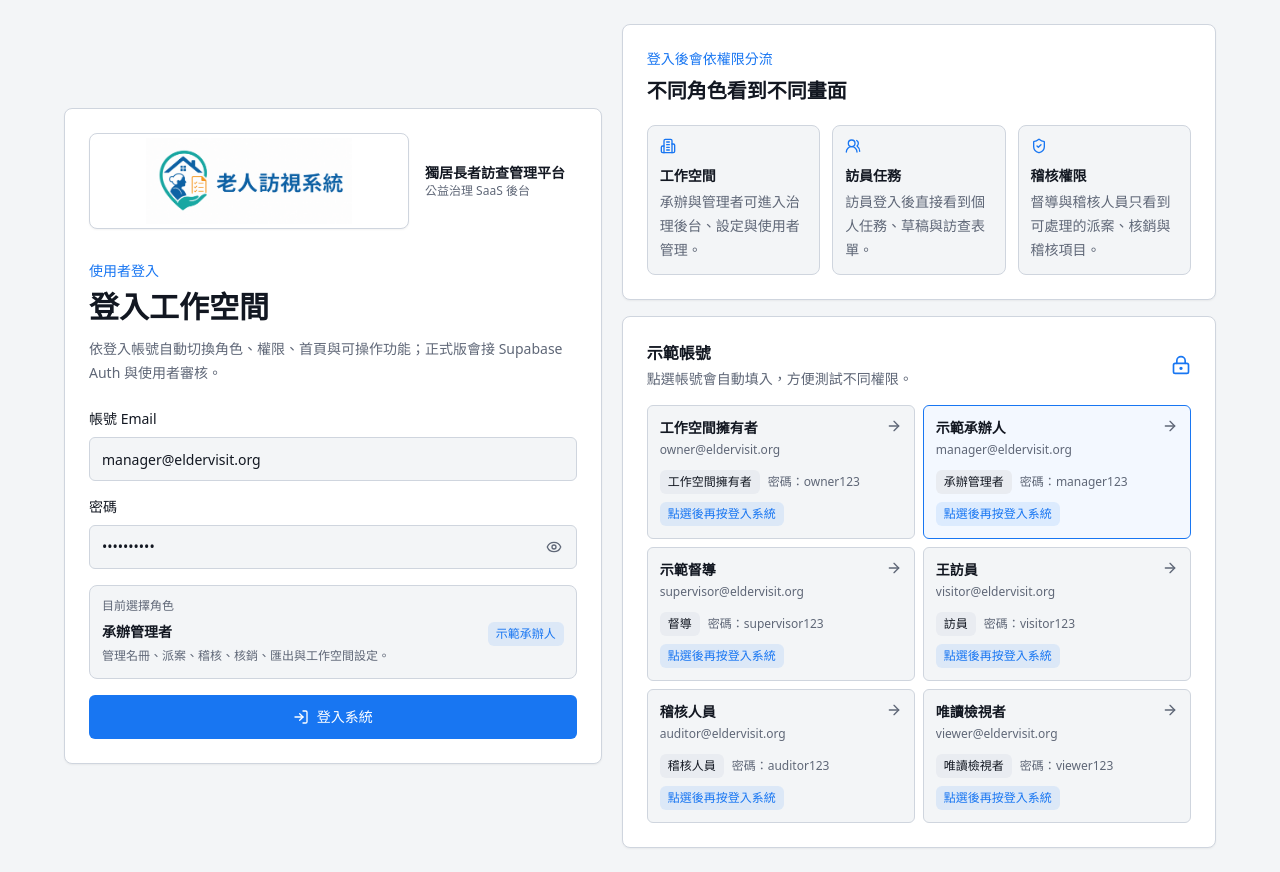
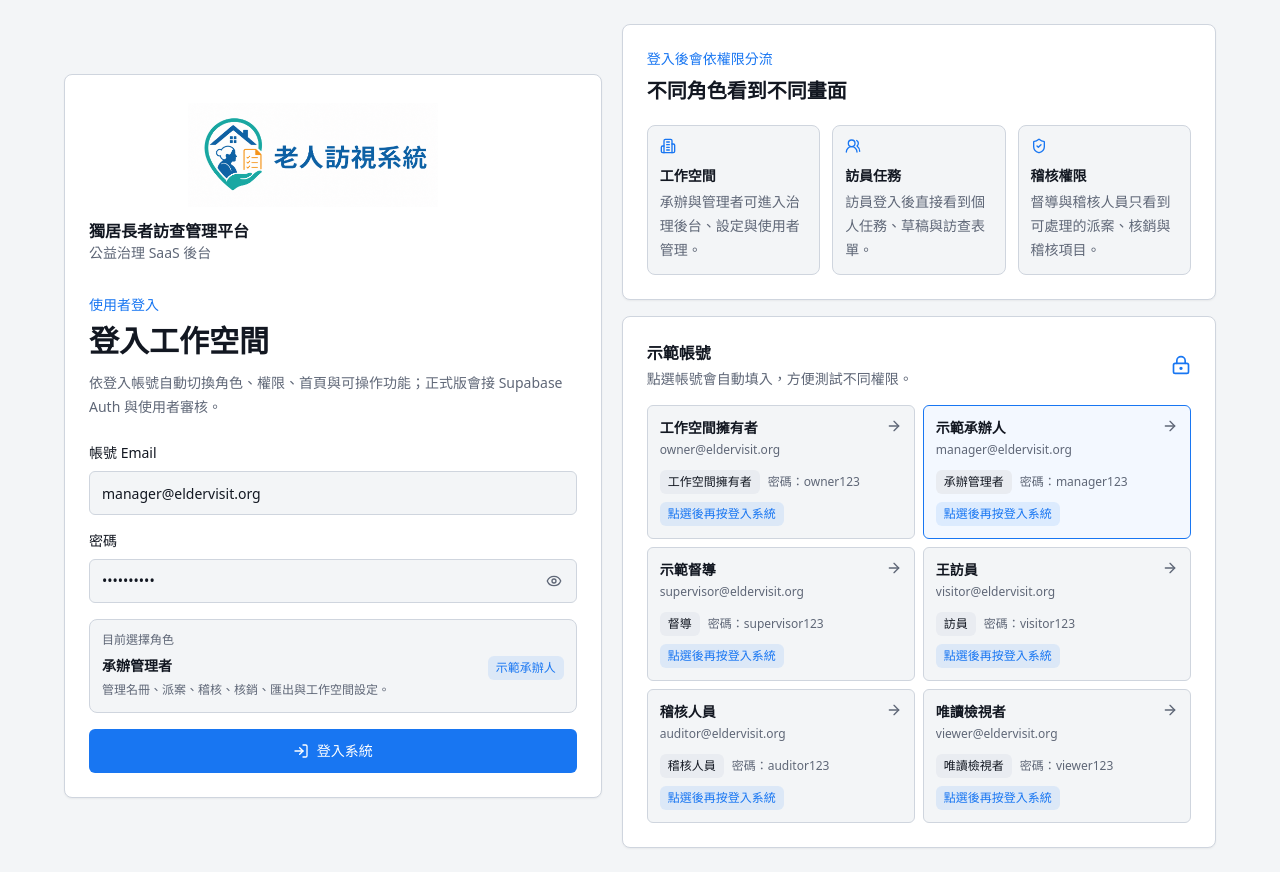
Before and after one commit to chatgptcjcu-boop/Elder-Visit-Platform, a Next.js app: page /login in a window 1280 px wide. Built offline with nearby package versions, Linux system fonts and the light colour scheme.

Commit message:
Refine login logo layout

```diff
--- a/components/auth/login-panel.tsx
+++ b/components/auth/login-panel.tsx
@@ -70,11 +70,11 @@ export function LoginPanel() {
     <main className="min-h-screen bg-background px-4 py-6 text-foreground sm:px-6 lg:px-8">
       <div className="mx-auto grid min-h-[calc(100vh-3rem)] w-full max-w-6xl items-center gap-5 lg:grid-cols-[0.95fr_1.05fr]">
         <section className="order-2 rounded-lg border bg-card p-5 shadow-sm lg:order-1 lg:p-6">
-          <div className="flex flex-col gap-3 sm:flex-row sm:items-center sm:gap-4">
-            <BrandLogo variant="full" size="lg" className="h-24 w-80 max-w-full" />
-            <div className="min-w-0">
-              <p className="text-sm font-semibold">獨居長者訪查管理平台</p>
-              <p className="text-xs text-muted-foreground">公益治理 SaaS 後台</p>
+          <div className="flex flex-col">
+            <BrandLogo variant="full" size="lg" className="h-28 w-full max-w-md" />
+            <div className="mt-2 min-w-0">
+              <p className="text-base font-semibold">獨居長者訪查管理平台</p>
+              <p className="text-sm text-muted-foreground">公益治理 SaaS 後台</p>
             </div>
           </div>
 
--- a/components/layout/brand-logo.tsx
+++ b/components/layout/brand-logo.tsx
@@ -10,7 +10,7 @@ const sizeClasses = {
   full: {
     sm: "h-10 w-32",
     md: "h-12 w-44",
-    lg: "h-24 w-80",
+    lg: "h-28 w-[28rem]",
   },
 };
 
@@ -28,7 +28,8 @@ export function BrandLogo({
   return (
     <div
       className={cn(
-        "relative shrink-0 overflow-hidden rounded-lg border bg-white shadow-sm",
+        "relative shrink-0 overflow-hidden",
+        isFullLogo ? "bg-transparent" : "rounded-lg border bg-white shadow-sm",
         sizeClasses[variant][size],
         className,
       )}
@@ -40,7 +41,7 @@ export function BrandLogo({
         sizes={
           isFullLogo
             ? size === "lg"
-              ? "256px"
+              ? "448px"
               : size === "md"
                 ? "176px"
                 : "128px"
```
